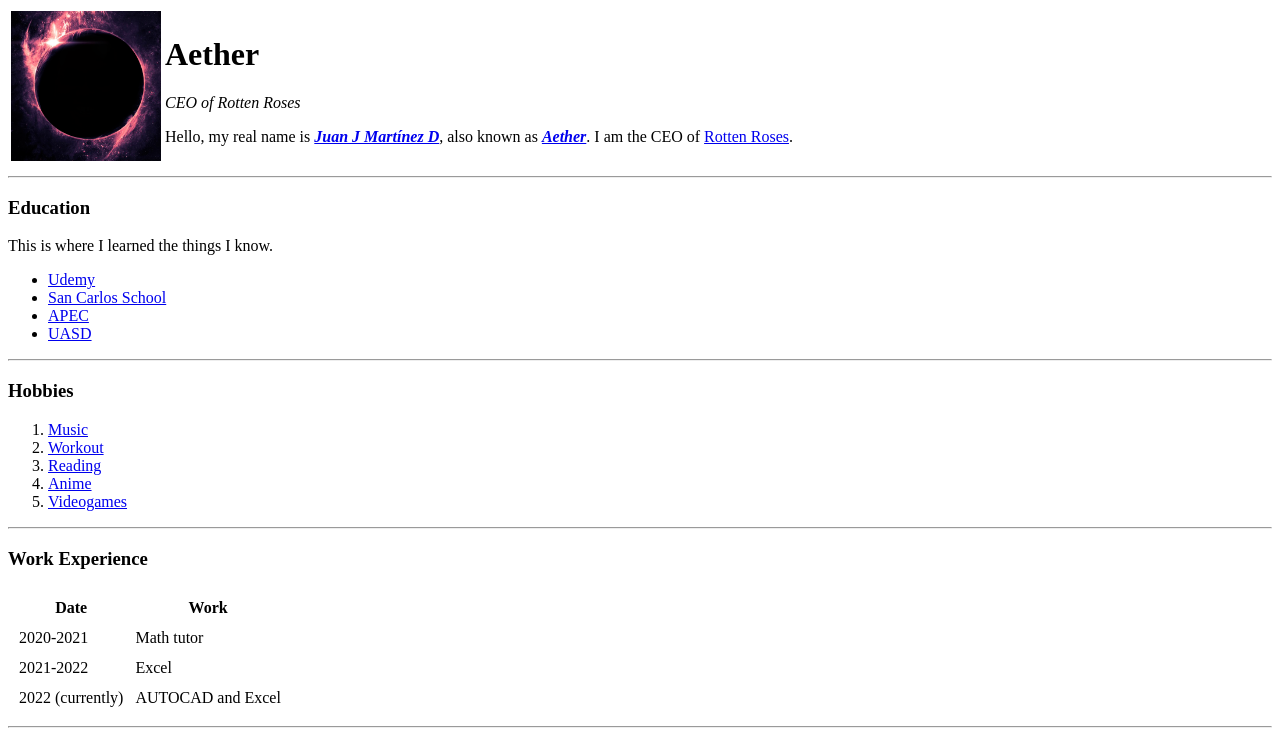
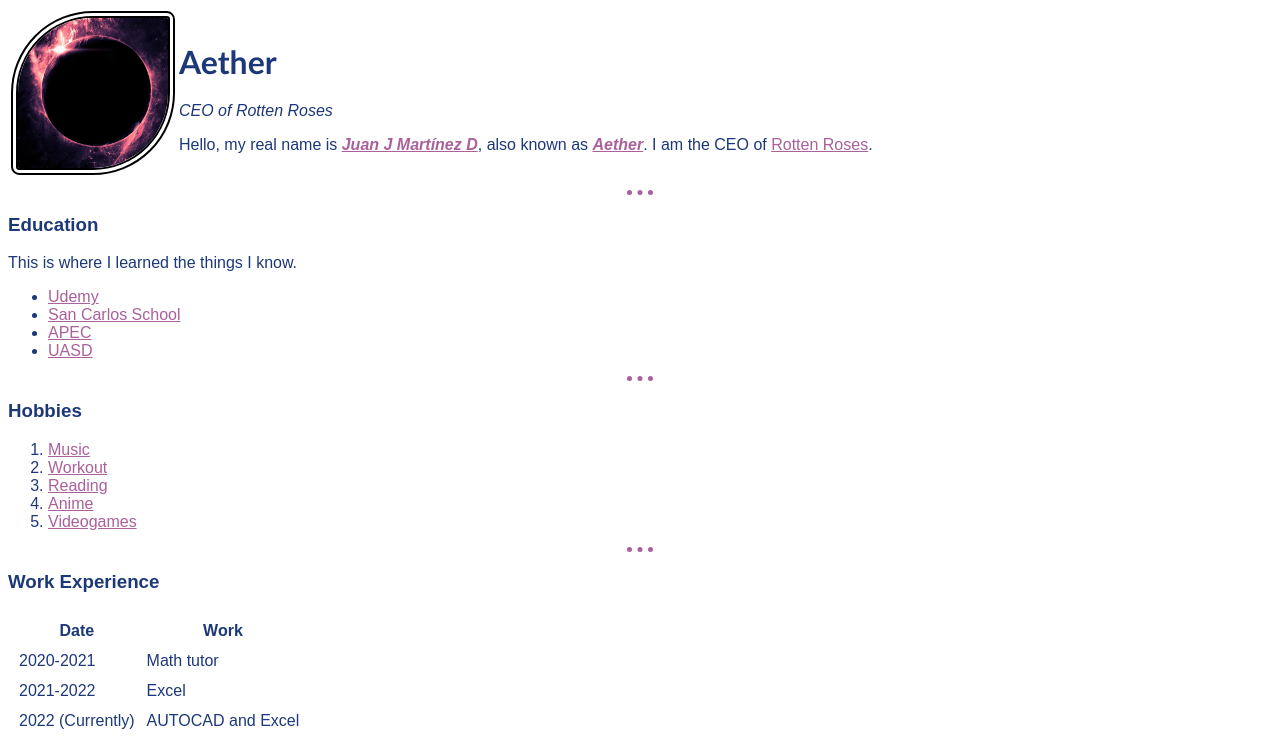
Before and after one commit to juandma0/cv, a plain HTML site: page index.html in a window 1280 px wide. Shown: the top 744 px of the page. Drawn offline with Linux system fonts and the light colour scheme.

Commit message:
CV Update v0.2; added CSS
Added external CSS

```diff
--- /dev/null
+++ b/css/styles.css
@@ -0,0 +1,32 @@
+body {
+    background-color: none;
+}
+
+hr {
+    border-style: none;
+    border-top-style: dotted;
+    border-color: #aa609b;
+    border-width: 5px;
+    width: 2%;
+
+}
+
+a {
+    color: #aa609b;
+}
+
+html {
+    color: #1C3879;
+    font-family: Arial, Helvetica, sans-serif;
+}
+
+img {
+    border-style: double;
+    border-color: black;
+    border-radius: 50% 5%;
+    border-width: 2mm;
+}
+
+h1 {
+    font-family: 'Trebuchet MS', 'Lucida Sans Unicode', 'Lucida Grande', 'Lucida Sans', Arial, sans-serif;
+}
--- a/index.html
+++ b/index.html
@@ -6,6 +6,9 @@
 	<meta http-equiv="X-UA-Compatible" content="IE=edge" />
 	<meta name="viewport" content="width=device-width, initial-scale=1.0" />
 	<title>Aether's personal site</title>
+
+	<link rel="stylesheet" href="css/styles.css">
+
 </head>
 
 <body>
@@ -63,7 +66,7 @@
 				<td>Excel</td>
 			</tr>
 			<tr>
-				<td>2022 (currently)</td>
+				<td>2022 (Currently)</td>
 				<td>AUTOCAD and Excel</td>
 			</tr>
 		</tbody>
```
Also changed, not shown: contact.html (+1 -0 lines), yet_to_work.html (+1 -0 lines).
